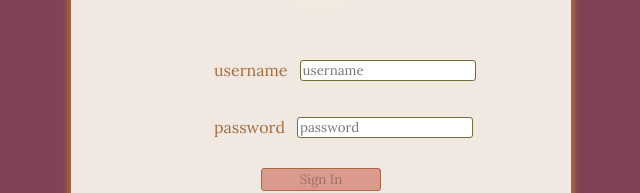
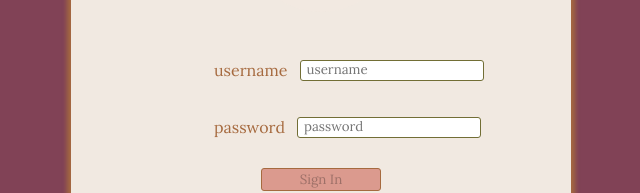
Before and after one commit to khgonzal/blog, a React (Create React App) app in the folder client/: page /sign-in in a window 1280 px wide. Shown: the part 368-561 px from the top of the page, without its empty margins (319-959 px from the left). Built offline with nearby package versions, Linux system fonts and the light colour scheme.

Commit message:
input padding

```diff
--- a/client/src/pages/SignIn/styles.d.ts
+++ b/client/src/pages/SignIn/styles.d.ts
@@ -58,6 +58,7 @@ const StyledInput = styled.input`
   margin: 0 12px;
   border-radius: 3px;
   border: 1px solid var(--green);
+  padding: 0 6px 2px;
 
   &:focus {
     box-shadow: 0 0 5px var(--green);
```
